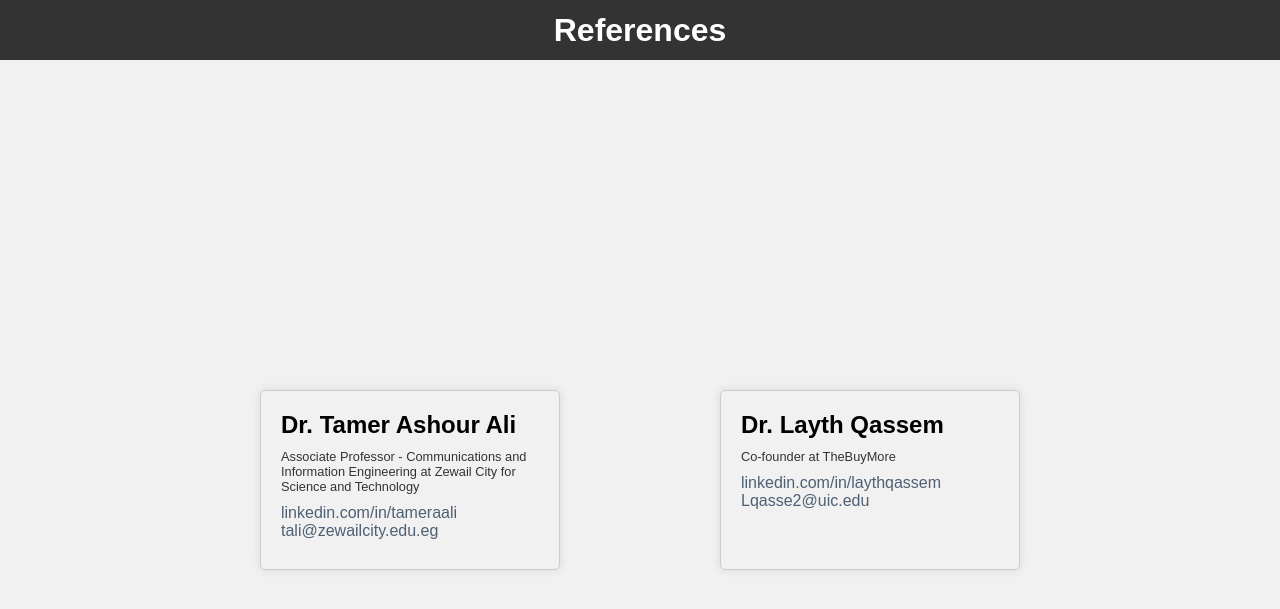
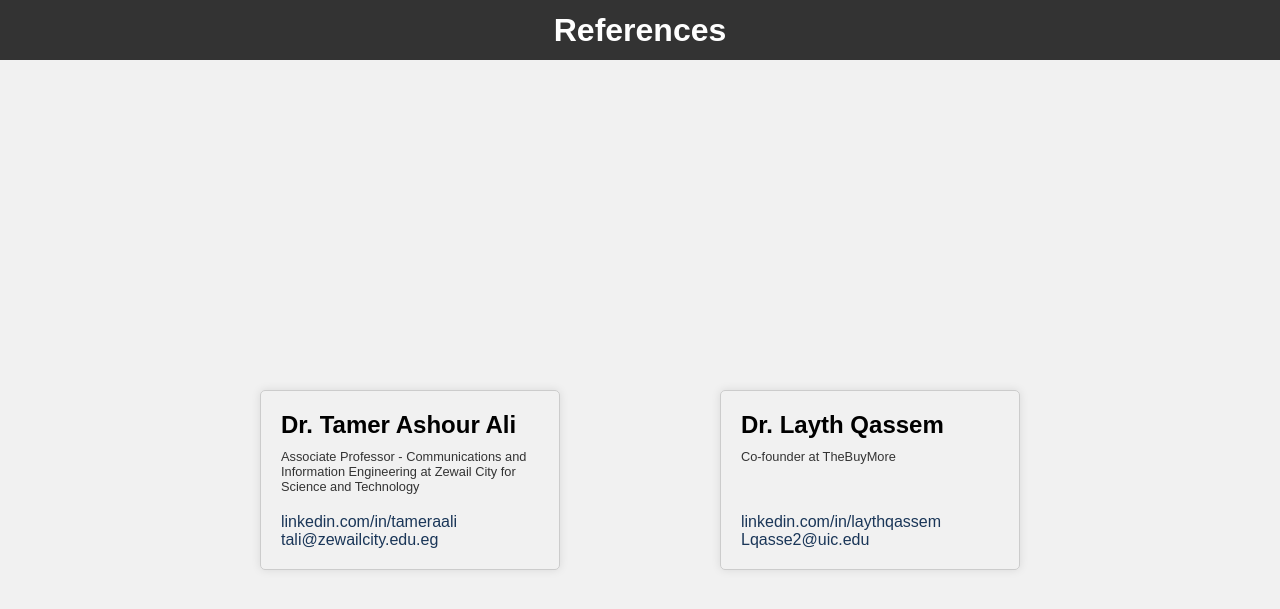
Before and after one commit to mhdeeb/mhdeeb.github.io, a Jekyll site: the page link/references.html, which Jekyll copies as it is, in a window 1280 px wide. Shown: the top 609 px of the page. Built offline with Jekyll 4.4.1, drawn with Linux system fonts in a browser that asks for light colours.

Commit message:
Update references.html

```diff
--- a/link/references.html
+++ b/link/references.html
@@ -42,13 +42,17 @@
         flex-direction: column;
         width: 300px;
         min-height: 180px;
+        height: 100%;
         border: 1px solid #ccc;
         border-radius: 5px;
         overflow: hidden;
         box-shadow: 0 0 10px rgba(0, 0, 0, 0.1);
       }
       .card__content {
+        display: flex;
+        flex-direction: column;
         padding: 20px;
+        flex: 1;
       }
 
       .card__title {
@@ -64,7 +68,8 @@
       }
 
       a {
-        color: #4e6074;
+        font: 2em;
+        color: #1a3658;
         text-decoration: none;
         font-size: 1rem;
       }
@@ -87,6 +92,7 @@
             Associate Professor - Communications and Information Engineering at
             Zewail City for Science and Technology
           </p>
+          <div style="flex: 1"></div>
           <a href="https://www.linkedin.com/in/tameraali"
             >linkedin.com/in/tameraali</a
           >
@@ -97,6 +103,7 @@
         <div class="card__content">
           <h3 class="card__title">Dr. Layth Qassem</h3>
           <p class="card__text">Co-founder at TheBuyMore</p>
+          <div style="flex: 1"></div>
           <a href="https://www.linkedin.com/in/laythqassem"
             >linkedin.com/in/laythqassem</a
           >
```
